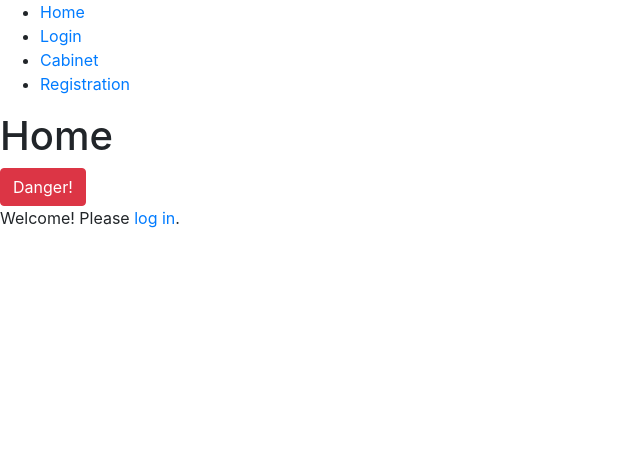
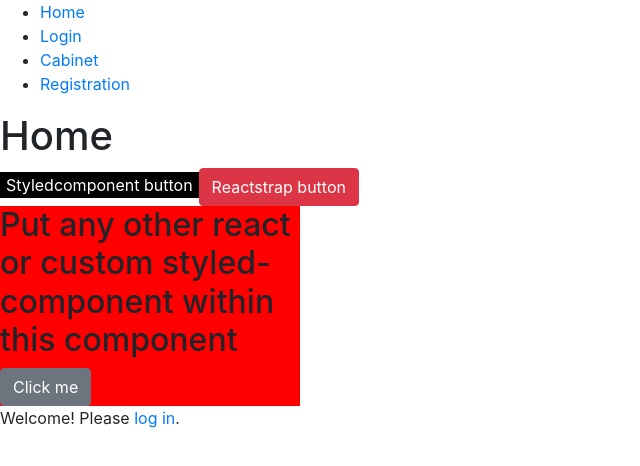
Before and after one commit to dimapanasiuk/mern, a React (Create React App) app in the folder client/: page / in a window 1280 px wide. Shown: the top 466 px of the page, without its empty margins (0-640 px from the left). Built offline with nearby package versions, Linux system fonts and the light colour scheme; no server answers.

Commit message:
refactor: add styleldcomponents

```diff
--- a/client/package.json
+++ b/client/package.json
@@ -54,6 +54,7 @@
     "eslint-plugin-react": "^7.21.5",
     "husky": "^4.3.0",
     "prettier": "^2.1.2",
-    "reactstrap": "^8.7.0"
+    "reactstrap": "^8.7.0",
+    "styled-components": "^5.2.1"
   }
 }
--- a/client/src/pages/home/index.js
+++ b/client/src/pages/home/index.js
@@ -1,7 +1,19 @@
 import React, { useEffect, useState } from "react";
-
+import styled from "styled-components";
 import { Button } from "reactstrap";
 import axios from "axios";
+
+const TestButton = styled.button`
+  font-size: 1em;
+  background-color: black;
+  color: white;
+  border: none;
+`;
+
+const CustomBox = styled("div")`
+  width: 300px;
+  background-color: ${(props) => (props ? "red" : "green")};
+`;
 
 const Home = () => {
   const [user, setUser] = useState("");
@@ -37,7 +49,14 @@ const Home = () => {
   return (
     <>
       <h1> Home</h1>
-      <Button color="danger">Danger!</Button>
+      <TestButton>Styledcomponent button </TestButton>
+      <Button color="danger">Reactstrap button</Button>
+      <CustomBox active={1}>
+        <h2>
+          Put any other react or custom styled-component within this component
+        </h2>
+        <Button>Click me</Button>
+      </CustomBox>
       {userData()}
     </>
   );
```
Also changed, not shown: 1 other file (tests, documents, lock files or other folders).
